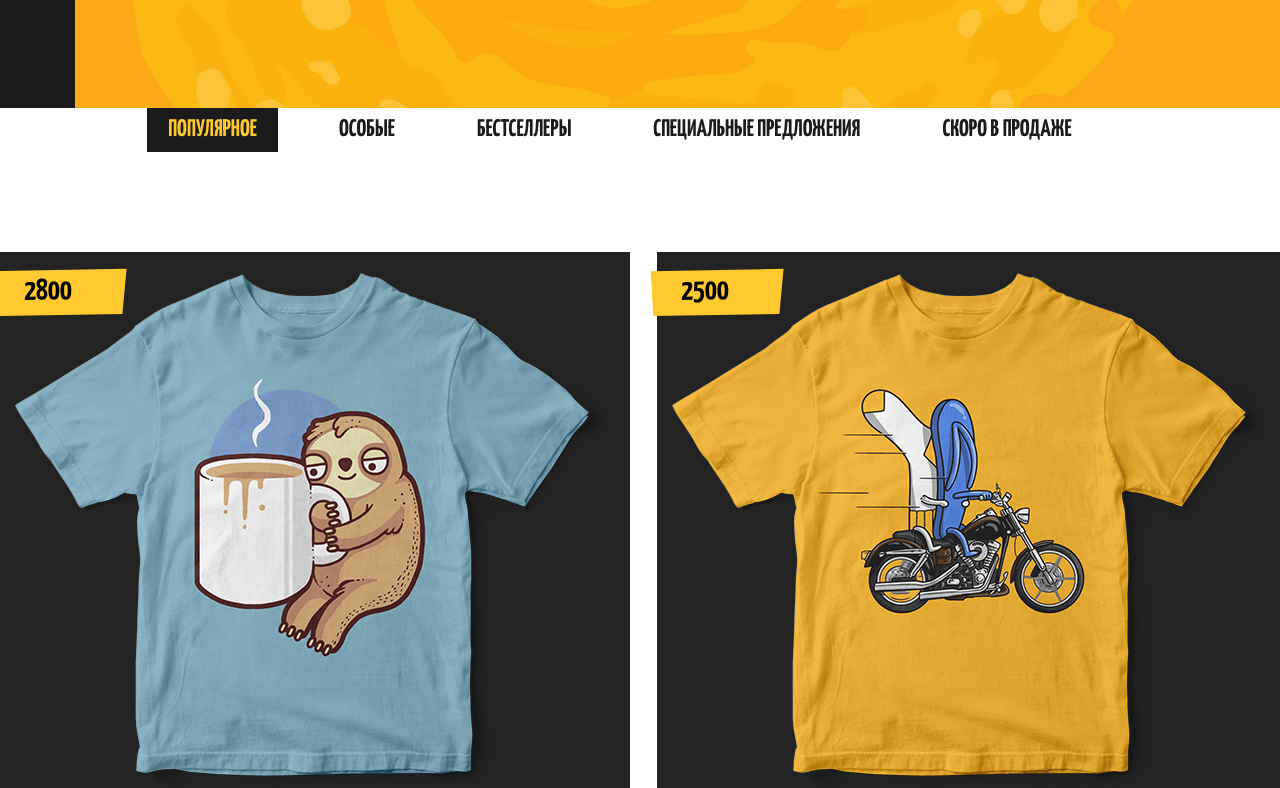
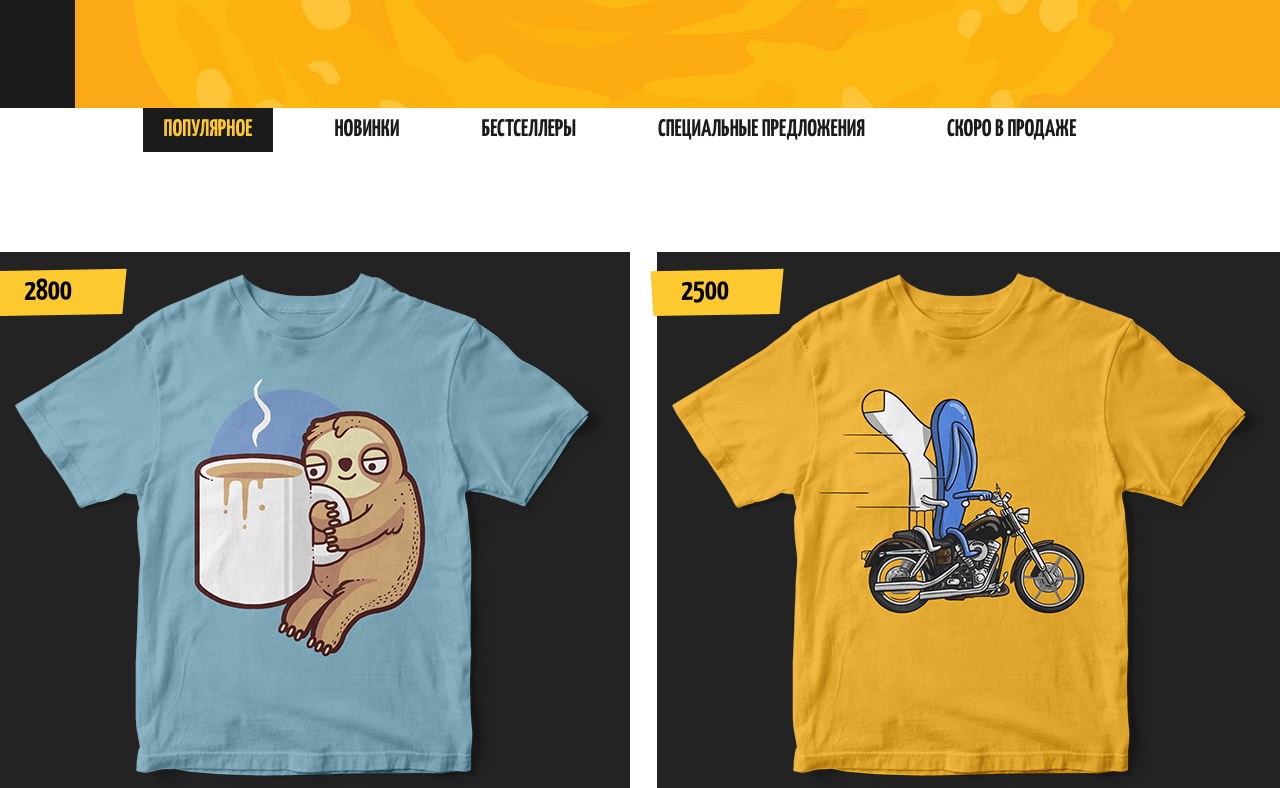
Before and after one commit to AlbinaCoder/tshirts, a plain HTML site: page index.html in a window 1280 px wide. Shown: the part 692-1480 px from the top of the page. Drawn offline with nearby package versions, Linux system fonts and the light colour scheme.

Commit message:
new page

```diff
--- a/index.html
+++ b/index.html
@@ -118,7 +118,7 @@
 					<a href="#" data-filter="popular" class="filter__link">Популярное</a>
 				</li>
 				<li class="filter__item">
-					<a href="#" data-filter="new" class="filter__link">Особые</a>
+					<a href="#" data-filter="new" class="filter__link">Новинки</a>
 				</li>
 				<li class="filter__item">
 					<a href="#" data-filter="bestsellers" class="filter__link">Бестселлеры</a>
@@ -132,7 +132,7 @@
 			</ul>
 			<div class="container">
 				<ul class="products__list">
-					<li class="products__item new bestsellers">
+					<li class="cts__item new bestsellers">
 						<div class="product__price">
 							<div class="product__price-amount">1800
 							</div>
```
Also changed, not shown: products.html (added, +12 -0 lines).
